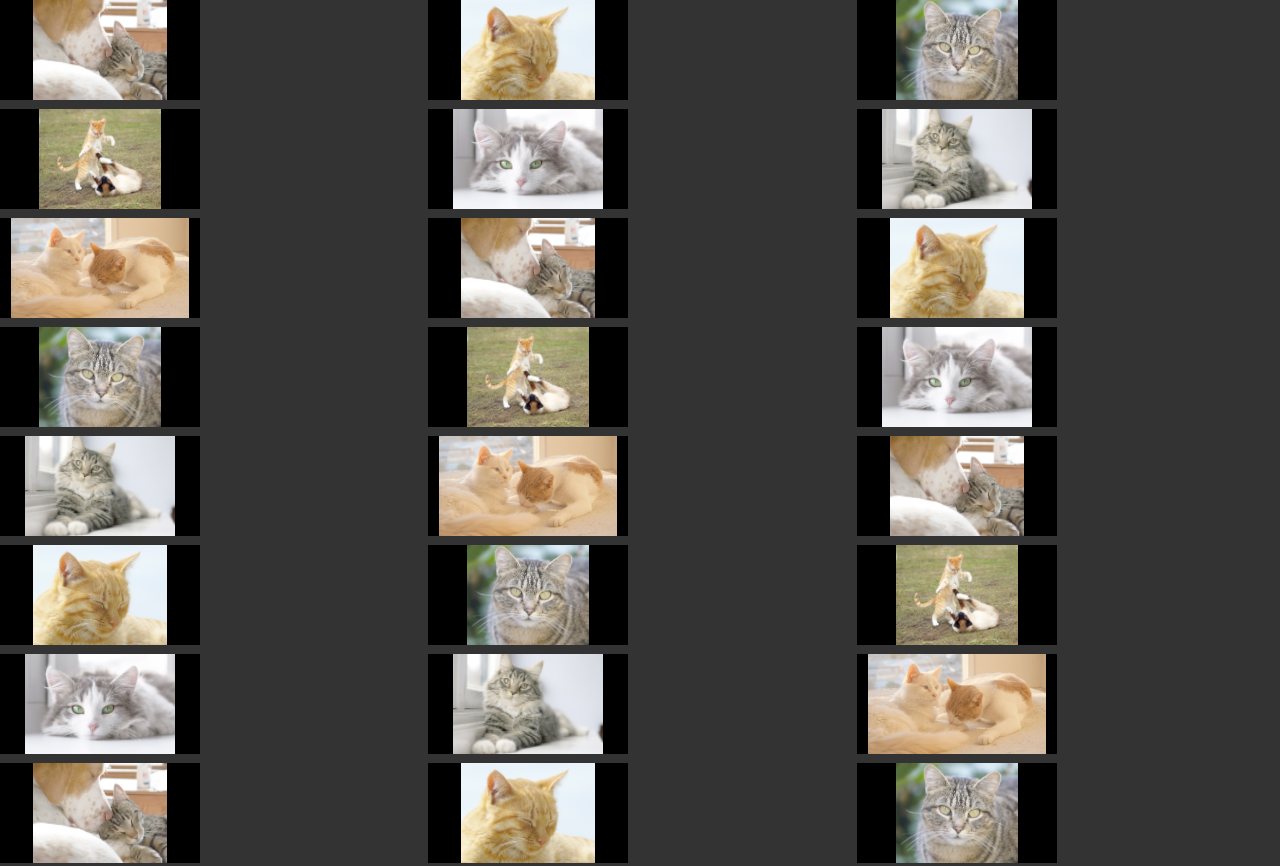
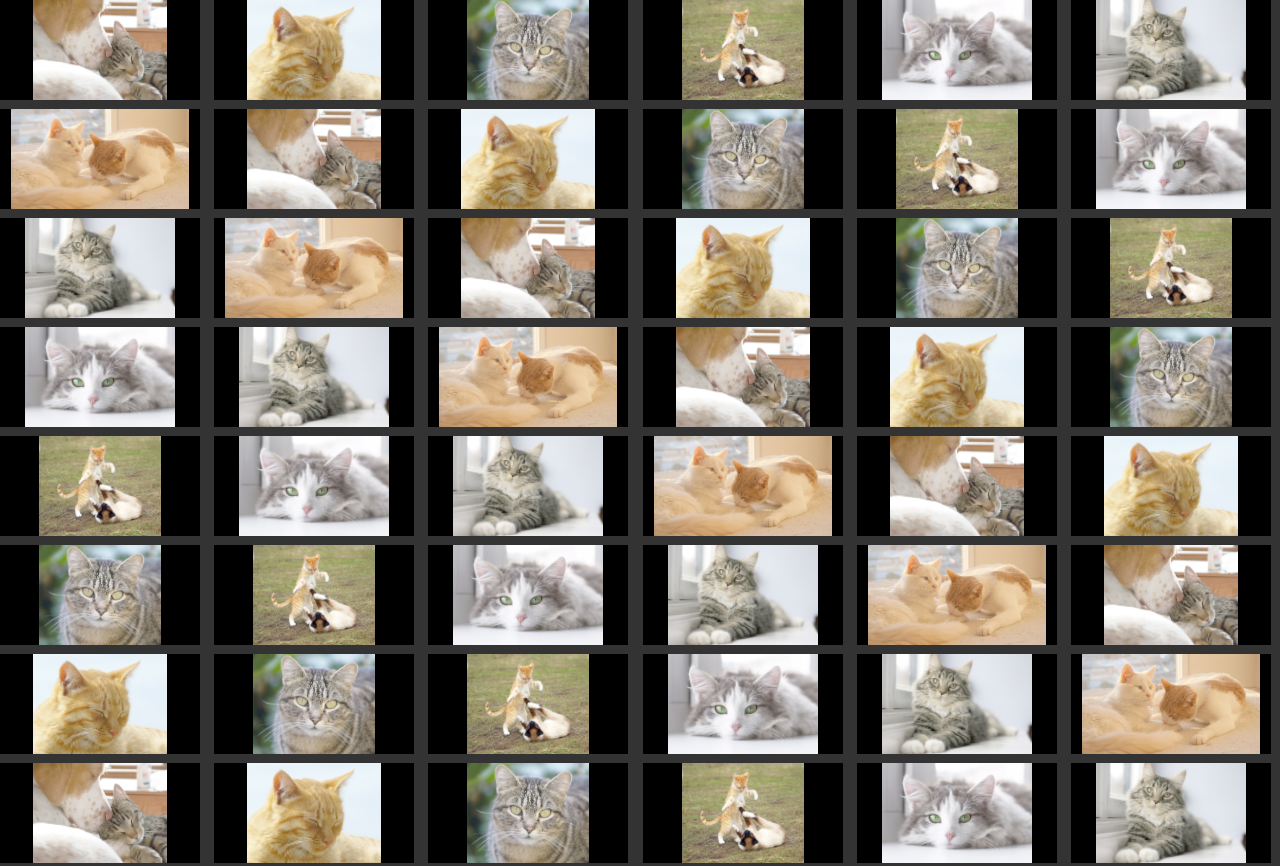
Before and after one commit to avahak/tba, a website: page tba/templates/widget.html in a window 1280 px wide. Shown: the top 866 px of the page. Drawn offline with nearby package versions, Linux system fonts and the light colour scheme; files whose address does not match are found by name.

```diff
--- a/tba/templates/widget.html
+++ b/tba/templates/widget.html
@@ -29,7 +29,55 @@
 
 </head>
 <body style="background:#333;">
-    <div style="display:grid;grid-template-columns: repeat(3, 1fr);grid-template-rows: repeat(14, 1fr);gap: 5px;">
+    <div style="display:grid;grid-template-columns: repeat(6, 1fr);grid-template-rows: repeat(14, 1fr);gap: 5px;">
+        <div class="widget-container" data-image="../static/images/cat1.jpg"></div>
+        <div class="widget-container" data-image="../static/images/cat2.jpg"></div>
+        <div class="widget-container" data-image="../static/images/cat3.jpg"></div>
+        <div class="widget-container" data-image="../static/images/cat4.jpg"></div>
+        <div class="widget-container" data-image="../static/images/cat5.jpg"></div>
+        <div class="widget-container" data-image="../static/images/cat6.jpg"></div>
+        <div class="widget-container" data-image="../static/images/cat7.jpg"></div>
+
+        <div class="widget-container" data-image="../static/images/cat1.jpg"></div>
+        <div class="widget-container" data-image="../static/images/cat2.jpg"></div>
+        <div class="widget-container" data-image="../static/images/cat3.jpg"></div>
+        <div class="widget-container" data-image="../static/images/cat4.jpg"></div>
+        <div class="widget-container" data-image="../static/images/cat5.jpg"></div>
+        <div class="widget-container" data-image="../static/images/cat6.jpg"></div>
+        <div class="widget-container" data-image="../static/images/cat7.jpg"></div>
+
+        <div class="widget-container" data-image="../static/images/cat1.jpg"></div>
+        <div class="widget-container" data-image="../static/images/cat2.jpg"></div>
+        <div class="widget-container" data-image="../static/images/cat3.jpg"></div>
+        <div class="widget-container" data-image="../static/images/cat4.jpg"></div>
+        <div class="widget-container" data-image="../static/images/cat5.jpg"></div>
+        <div class="widget-container" data-image="../static/images/cat6.jpg"></div>
+        <div class="widget-container" data-image="../static/images/cat7.jpg"></div>
+
+        <div class="widget-container" data-image="../static/images/cat1.jpg"></div>
+        <div class="widget-container" data-image="../static/images/cat2.jpg"></div>
+        <div class="widget-container" data-image="../static/images/cat3.jpg"></div>
+        <div class="widget-container" data-image="../static/images/cat4.jpg"></div>
+        <div class="widget-container" data-image="../static/images/cat5.jpg"></div>
+        <div class="widget-container" data-image="../static/images/cat6.jpg"></div>
+        <div class="widget-container" data-image="../static/images/cat7.jpg"></div>
+
+        <div class="widget-container" data-image="../static/images/cat1.jpg"></div>
+        <div class="widget-container" data-image="../static/images/cat2.jpg"></div>
+        <div class="widget-container" data-image="../static/images/cat3.jpg"></div>
+        <div class="widget-container" data-image="../static/images/cat4.jpg"></div>
+        <div class="widget-container" data-image="../static/images/cat5.jpg"></div>
+        <div class="widget-container" data-image="../static/images/cat6.jpg"></div>
+        <div class="widget-container" data-image="../static/images/cat7.jpg"></div>
+
+        <div class="widget-container" data-image="../static/images/cat1.jpg"></div>
+        <div class="widget-container" data-image="../static/images/cat2.jpg"></div>
+        <div class="widget-container" data-image="../static/images/cat3.jpg"></div>
+        <div class="widget-container" data-image="../static/images/cat4.jpg"></div>
+        <div class="widget-container" data-image="../static/images/cat5.jpg"></div>
+        <div class="widget-container" data-image="../static/images/cat6.jpg"></div>
+        <div class="widget-container" data-image="../static/images/cat7.jpg"></div>
+
         <div class="widget-container" data-image="../static/images/cat1.jpg"></div>
         <div class="widget-container" data-image="../static/images/cat2.jpg"></div>
         <div class="widget-container" data-image="../static/images/cat3.jpg"></div>
```
Also changed, not shown: 1 other file.
